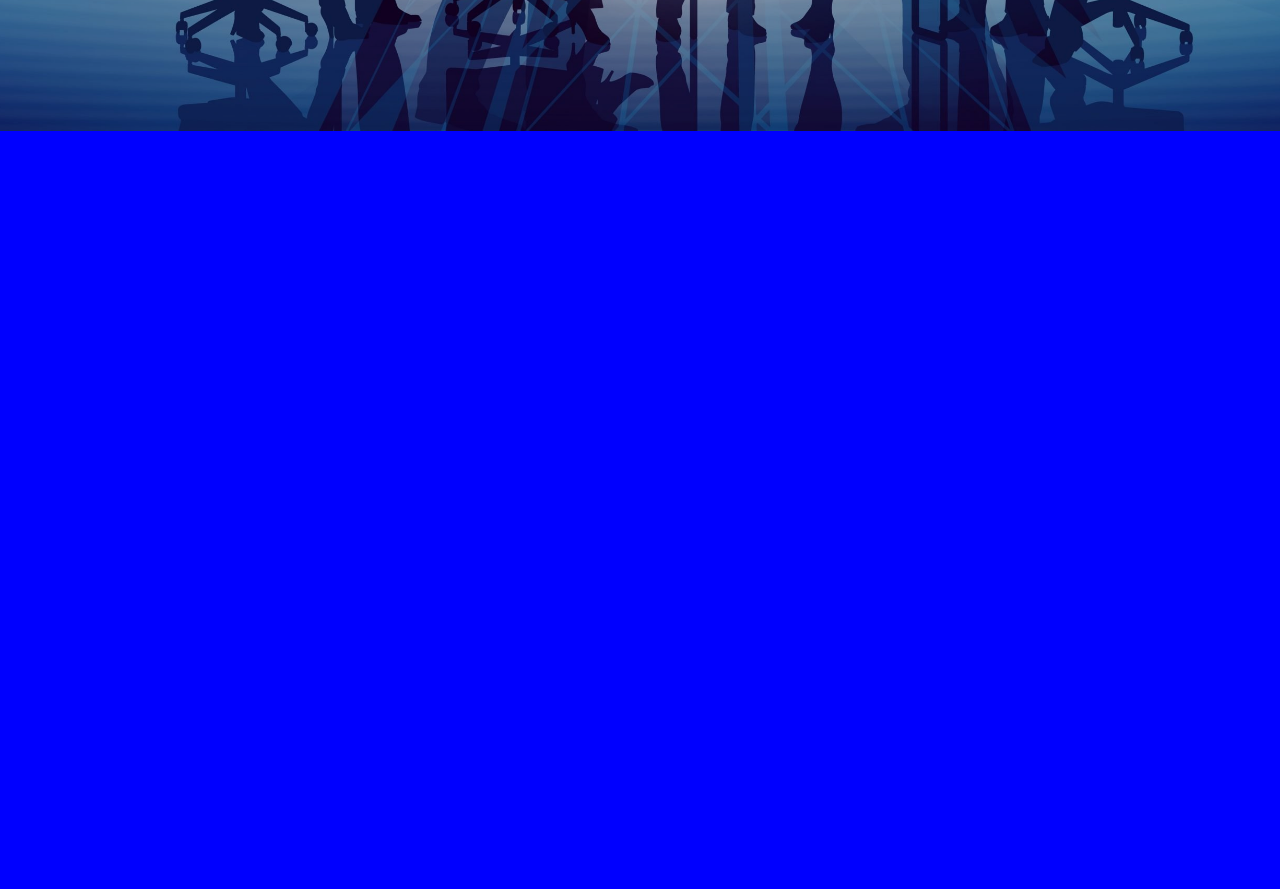
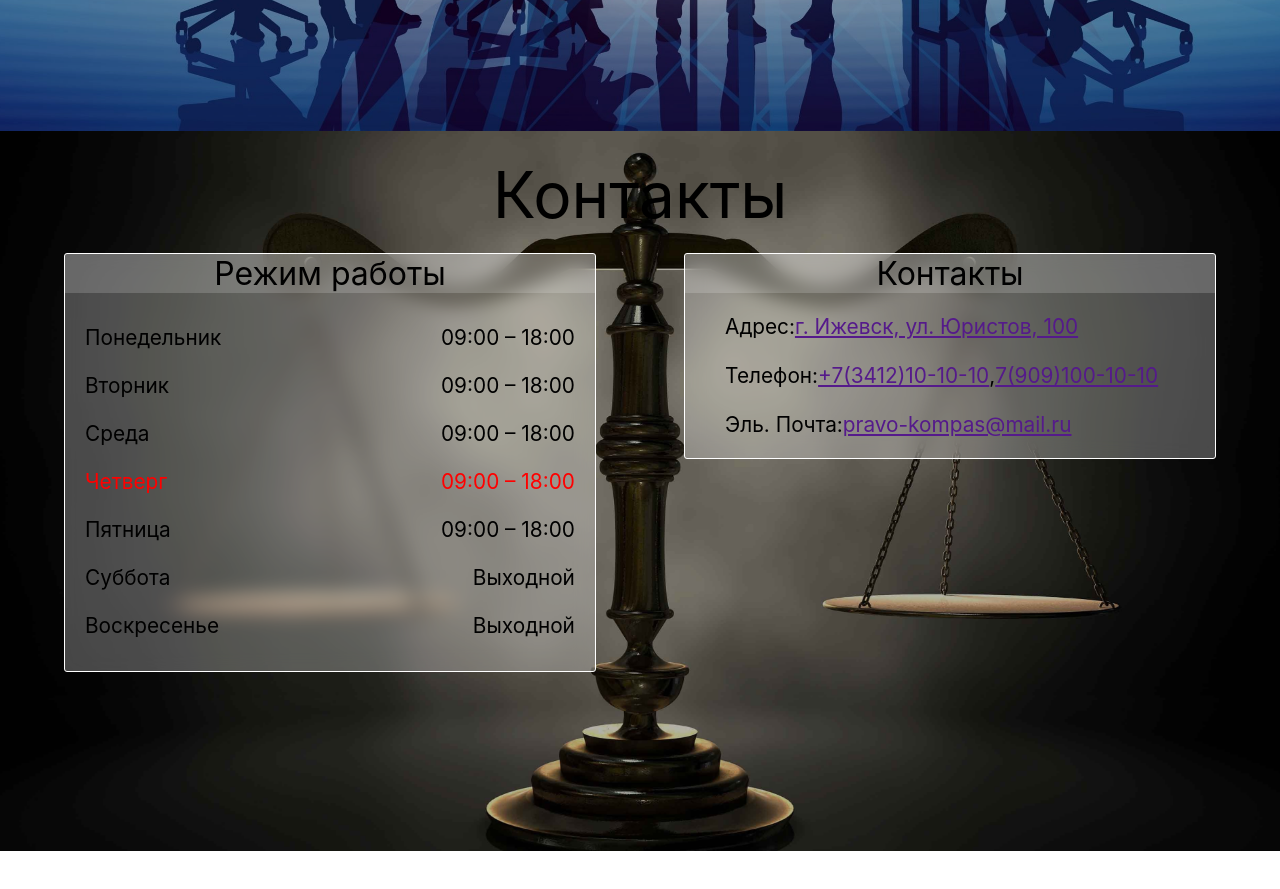
Before and after one commit to HasanovDoc/Law-landing, a React (Create React App) app: page / in a window 1280 px wide. Shown: the part 1660-2549 px from the top of the page. After the commit the page ends 2511 px from the top, so only its background shows below. Built offline with nearby package versions, Linux system fonts and the light colour scheme.

Commit message:
added contacts component

```diff
--- a/src/App.jsx
+++ b/src/App.jsx
@@ -1,4 +1,5 @@
 import './App.css';
+import { Contacts } from './components/Contacts';
 import { Employees } from './components/Employees';
 import { Header } from './components/Header';
 import { Main } from './components/Main';
@@ -10,15 +11,9 @@ function App() {
             <Header/>
             <Main />
             <Employees/>
-            <Next></Next>
+            <Contacts/>
         </div>
     );
 }
 
 export default App;
-
-const Next = styled.div`
-    background-color: blue;
-    width: 100%;
-    height: 5000vh;
-`
--- a/src/components/Contacts.jsx
+++ b/src/components/Contacts.jsx
@@ -1,19 +1,134 @@
+import React, { useState } from 'react';
 import styled from "styled-components";
+import backgroundContacts from '../assets/img/background_contacts.jpg'
 
 export const Contacts = () => {
+    const [currentDay, setCurrentDay] = useState(new Date().getDay());
+
+    const daysOfWeek = ['Понедельник', 'Вторник', 'Среда', 'Четверг', 'Пятница', 'Суббота', 'Воскресенье'];
     return (
         <ContactsContainer>
             <ContactsWrapper>
                 <ContactsHeader>Контакты</ContactsHeader>
+                <ContactsContent>
+                    <ContactsLeft>
+                        <LeftHeader>Режим работы</LeftHeader>
+                        <LeftContent>
+                            <ul>
+                                {daysOfWeek.map((day, index) => (
+                                    <li key={index} style={{ color: currentDay === index + 1 ? 'red' : 'black' }}>
+                                    <span>{day}</span>
+                                    <span>{index >= 5 ? 'Выходной' : '09:00 – 18:00'}</span>
+                                    </li>
+                                ))}
+                            </ul>
+                        </LeftContent>
+                    </ContactsLeft>
+                    <ContactsRight>
+                        <RightHeader>Контакты</RightHeader>
+                        <RightContent>
+                            <ul>
+                                <li><span>Адрес: </span><a href=""> г. Ижевск, ул. Юристов, 100</a></li>
+                                <li><span>Телефон: </span> <a href="" type="tel">+7(3412)10-10-10</a>,<a href="" type="tel">7(909)100-10-10</a></li>
+                                <li><span>Эль. Почта: </span><a href="" type="email">pravo-kompas@mail.ru</a></li>
+                            </ul>
+                        </RightContent>
+                    </ContactsRight>
+                </ContactsContent>
             </ContactsWrapper>
         </ContactsContainer>
     )
 };
 
-const ContactsContainer = styled.div``;
+const ContactsContainer = styled.div`
+    width: 100%;
+    height: 90vh;
+    background-image: url(${backgroundContacts});
+    background-position: center;
+    background-repeat: no-repeat;
+    background-size: cover;
+    background-attachment: scroll;
+`;
 
 const ContactsWrapper = styled.div`
     padding: 5px 5vw;
 `;
 
-const ContactsHeader = styled.div``;
+const ContactsContent = styled.div`
+  display: flex;
+  justify-content: space-between;
+`;
+
+const ContactsHeader = styled.div`
+    display: flex;
+    align-items: center;
+    justify-content: center;
+    padding: 20px 0px;
+    width: 100%;
+    height: 5%;
+    font-size: 4rem;
+`;
+
+const ContactsLeft = styled.div`
+  width: 46%;
+  height: 100%;
+  border: 1px solid white;
+  border-radius: 3px;
+  background-color: #ffffff45;
+  backdrop-filter: blur(10px);
+`;
+
+const LeftHeader = styled.div`
+    font-size: 2rem;
+    background-color: #ffffff2b;
+    /* height: 5vh; */
+`;
+
+const LeftContent = styled.div`
+  ul{
+    display: flex;
+    flex-direction: column;
+    /* gap: 3vh; */
+    list-style: none;
+    padding: 0;
+    font-size: 1.3rem;
+    li{
+        display: flex;
+        /* width: 100%; */
+        height: 6vh;
+        padding: 0 20px;
+        align-items: center;
+        justify-content: space-between;
+        transition: ease 0.4s;
+        &:hover{
+            background-color: #ffffff5f;
+        }
+    }
+  }
+`;
+
+const ContactsRight = styled.div`
+  width: 46%;
+  height: 100%;
+  border: 1px solid white;
+  border-radius: 3px;
+  background-color: #ffffff45;
+  backdrop-filter: blur(10px);
+`;
+
+const RightHeader = styled.div`
+    font-size: 2rem;
+    background-color: #ffffff2b;
+`;
+
+const RightContent = styled.div`
+  ul{
+    font-size: 1.3rem;
+    display: flex;
+    flex-direction: column;
+    gap: 3vh;
+    li{
+        display: flex;
+    }
+  }
+`;
--- a/src/components/EmployeeCard.jsx
+++ b/src/components/EmployeeCard.jsx
@@ -1,5 +1,4 @@
 import styled from "styled-components";
-import avatar from '../assets/img/avatar_1.jpg'
 import { useState } from "react";
 
 export const EmployeeCard = ({name, experience, specialization, info, avatar}) => {
```
Also changed, not shown: src/assets/img/background_contacts.jpg (added).
